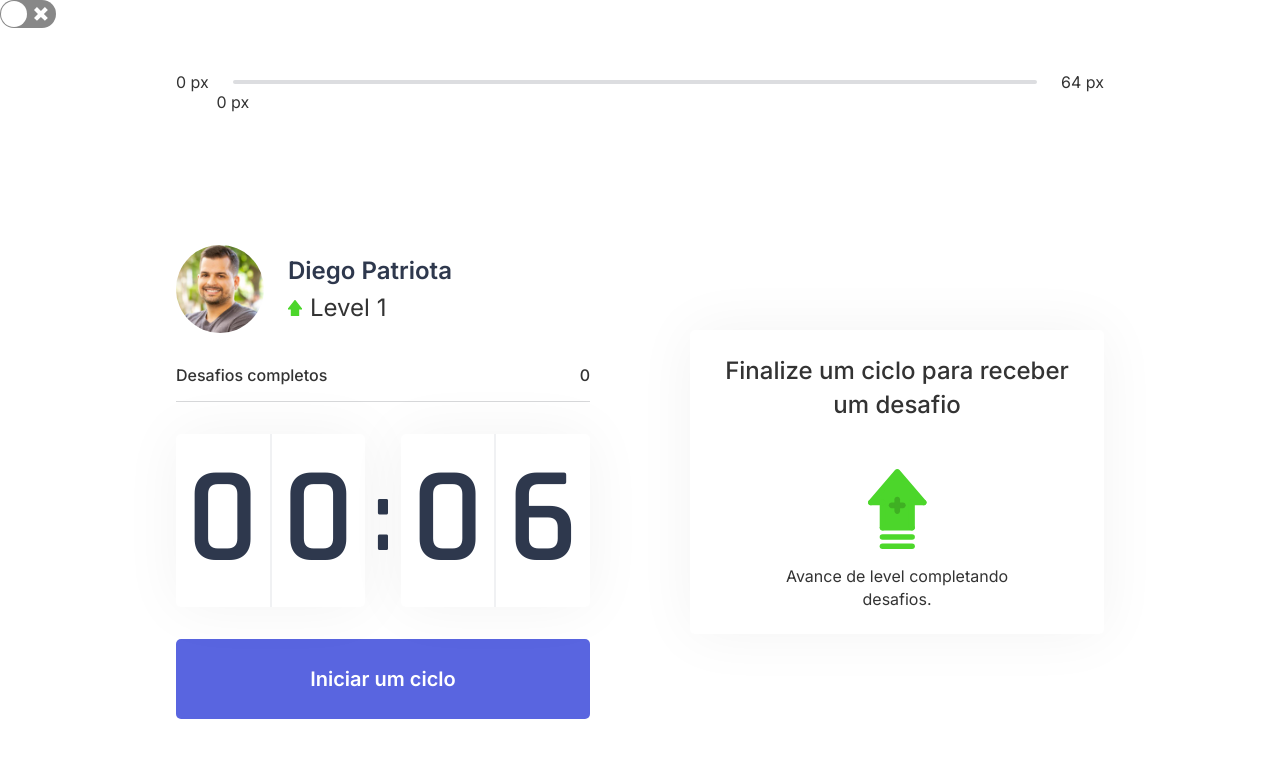
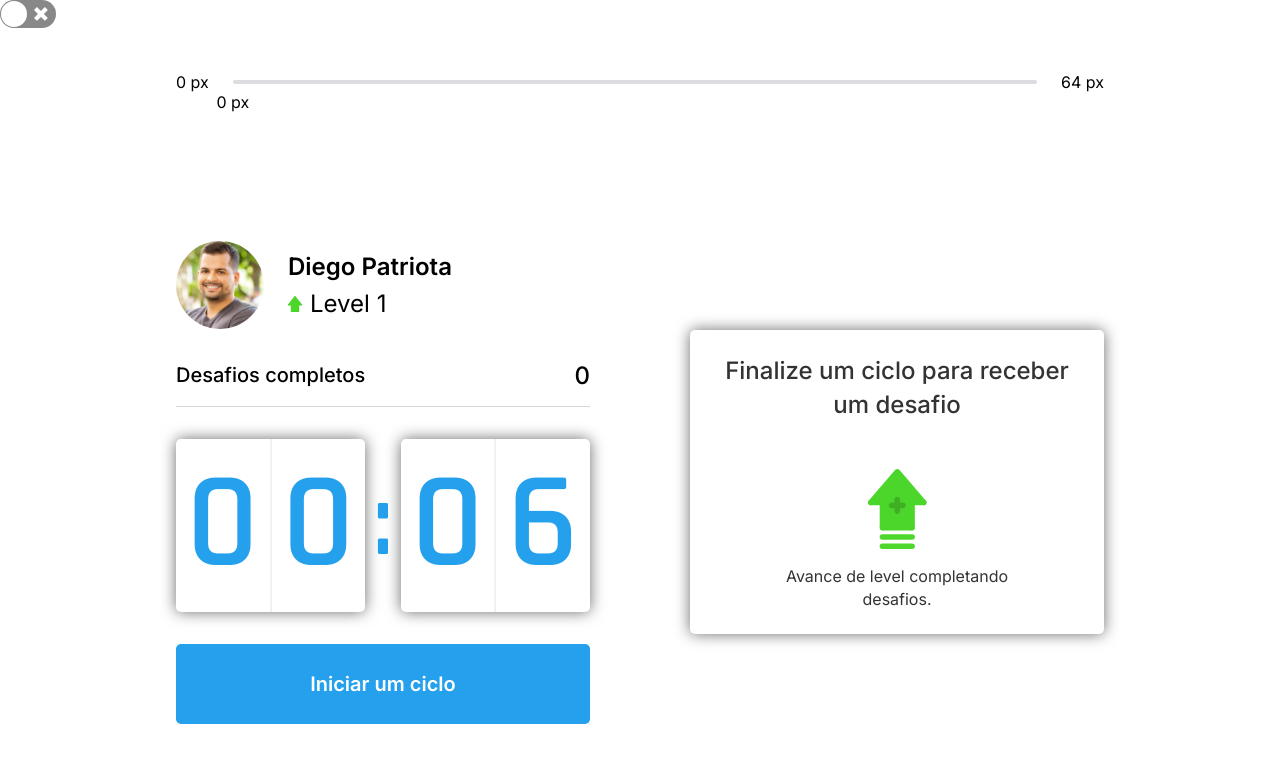
Before and after one commit to DIEGOPATRIOTA/life-move, a Next.js app: page / in a window 1280 px wide. Shown: the top 762 px of the page. Built offline with nearby package versions, Linux system fonts and the light colour scheme.

Commit message:
theme style improvements

```diff
--- a/src/styles/components/ChallengeBox.module.css
+++ b/src/styles/components/ChallengeBox.module.css
@@ -3,7 +3,7 @@
 
     background: var(--white);
     border-radius: 5px;
-    box-shadow: 0 0 60px rgba(0, 0, 0, 0.05);
+    box-shadow: 0 0 15px #6b6c6d;
     padding: 1.5rem 2rem;
 
     display: flex;
--- a/src/styles/components/CompletedChallenges.module.css
+++ b/src/styles/components/CompletedChallenges.module.css
@@ -10,10 +10,14 @@
     font-weight: 500;
 }
 
-.completedChallengesContainer spam:first-child {
+.completedChallengesContainer span{
+    color: var(--title);
+}
+
+.completedChallengesContainer span:first-child {
     font-size: 1.25rem;
 }
 
-.completedChallengesContainer spam:last-child {
+.completedChallengesContainer span:last-child {
     font-size: 1.5rem;
 }
--- a/src/styles/components/CountDown.module.css
+++ b/src/styles/components/CountDown.module.css
@@ -3,7 +3,7 @@
     align-items: center;
     font-family: Rajdhani;
     font-weight: 600;
-    color: var(--title);
+    color: var(--titleCountDown);
 }
 
 .countDownContainer > div{
@@ -12,7 +12,7 @@
     align-items: center;
     justify-content: space-evenly;
     background: var(--white);
-    box-shadow: 0 0 60px rgb(0, 0, 0, 0.05);
+    box-shadow: 0 0 15px #6b6c6d;
     border-radius: 5px;
     font-size: 8.5rem;
     text-align: center;
@@ -58,7 +58,7 @@
 }
 
 .countdownButton:not(:disabled):hover {
-    background: var(--blue-dark);
+    background: var(--blue-hover);
 }
 
 .countdownButtonActive {
--- a/src/styles/components/ExperienceBar.module.css
+++ b/src/styles/components/ExperienceBar.module.css
@@ -5,6 +5,7 @@
 
 .experienceBar span {
     font-size: 1rem;
+    color: var(--title);
 }
 
 .experienceBar > div {
--- a/src/styles/components/Profile.module.css
+++ b/src/styles/components/Profile.module.css
@@ -22,6 +22,7 @@
 .profileContainer div p {
     font-size: 1.5rem;
     margin-top: 0.5rem;
+    color: var(--title);
 }
 
 .profileContainer div p img {
--- a/src/styles/global.ts
+++ b/src/styles/global.ts
@@ -13,12 +13,13 @@ export default createGlobalStyle`
      --grey-line: #DCDDE0;
      --text: #666666;
      --text-highlight: #B3B9FF;
-     --title: #2E384D;
+     --title: ${props => props.theme.colors.title};
      --red: #E83F5B;
      --green: #4CD62B;
-     --blue: #5965e0;
-     --blue-dark: #4953B8;
+     --blue: ${props => props.theme.colors.blueButton};
+     --blue-hover: ${props => props.theme.colors.blueHover};
      --blue-twitter: #2AA9E0;
+     --titleCountDown: ${props => props.theme.colors.titleCountDown};
  }
 
  @media(max-width: 1080px){
--- a/src/styles/themes/dark.ts
+++ b/src/styles/themes/dark.ts
@@ -6,6 +6,9 @@ export default {
         secundary: '#555',
         background: '#333',
         text: '#000',
-        title: "#fff"
+        title: "#fff",
+        titleCountDown: "#8C91E7",
+        blueButton: "#8C91E7",
+        blueHover: "#454887"
     },
 };
--- a/src/styles/themes/light.ts
+++ b/src/styles/themes/light.ts
@@ -4,9 +4,11 @@ export default {
     colors: {
       primary: '#666',
       secundary: '#777',
-
       background: '#fff',
       text: '#333',
-      title: "#000"
+      title: "#000",
+      titleCountDown: "#24A0ED",
+      blueButton: "#24A0ED",
+      blueHover: "#2176AA"
     },
   };
```
